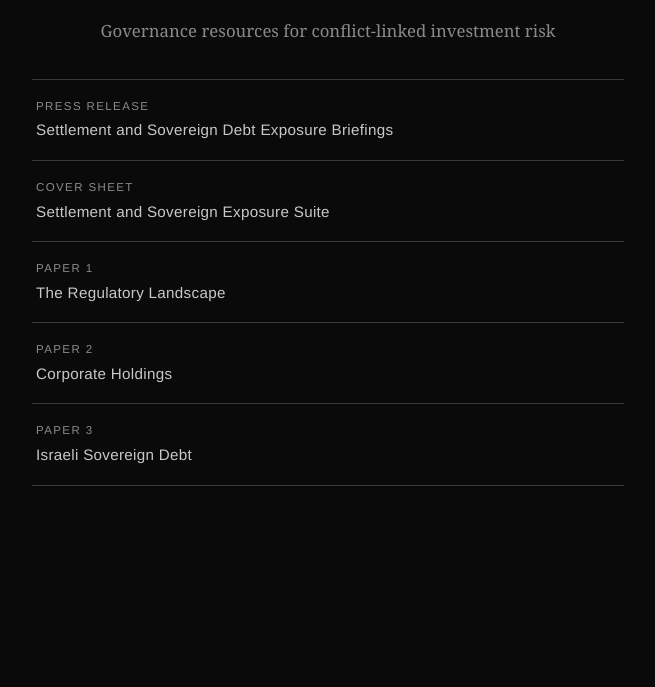
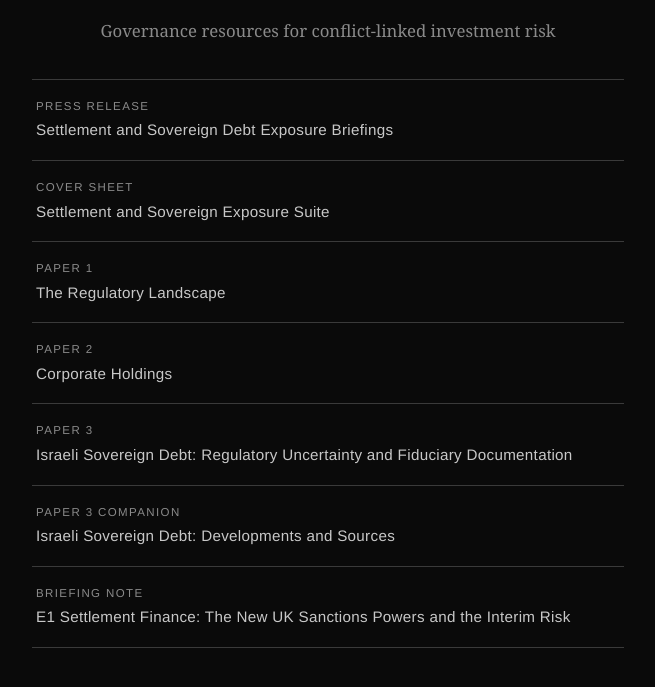
Before and after one commit to FIN-2026/briefings, a plain HTML site: page index.html in a window 1280 px wide. Shown: the part 329-1016 px from the top of the page, without its empty margins (312-967 px from the left). Before the commit the page ends 887 px from the top, so only its background shows below. Drawn offline with Linux system fonts and the light colour scheme.

Commit message:
Update Paper 3, add Paper 3 companion and E1 settlement finance briefing
Co-Authored-By: Claude Sonnet 5.5 <noreply@anthropic.com>
Claude-Session: https://claude.ai/code/session_01DP9heyUBR6xgvHK4z65WWa

```diff
--- a/index.html
+++ b/index.html
@@ -124,7 +124,19 @@
       <li>
         <a href="Paper%203%20-%20Israeli%20Sovereign%20Debt_FIN.pdf">
           <span class="label">Paper 3</span>
-          Israeli Sovereign Debt
+          Israeli Sovereign Debt: Regulatory Uncertainty and Fiduciary Documentation
+        </a>
+      </li>
+      <li>
+        <a href="Paper%203%20Companion%20-%20Developments%20and%20Sources_FIN.pdf">
+          <span class="label">Paper 3 companion</span>
+          Israeli Sovereign Debt: Developments and Sources
+        </a>
+      </li>
+      <li>
+        <a href="E1%20Settlement%20Finance%20Briefing_FIN.pdf">
+          <span class="label">Briefing note</span>
+          E1 Settlement Finance: The New UK Sanctions Powers and the Interim Risk
         </a>
       </li>
     </ul>
```
Also changed, not shown: 4 other files.
